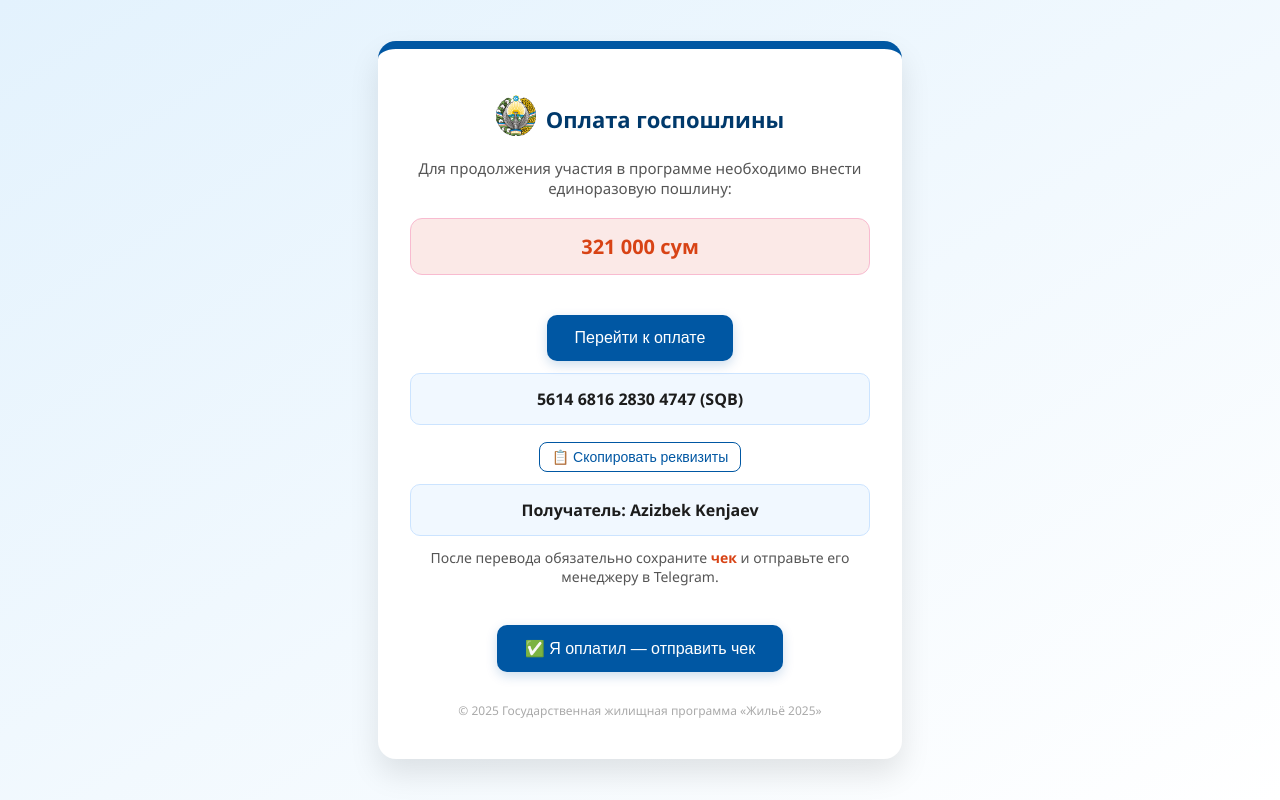
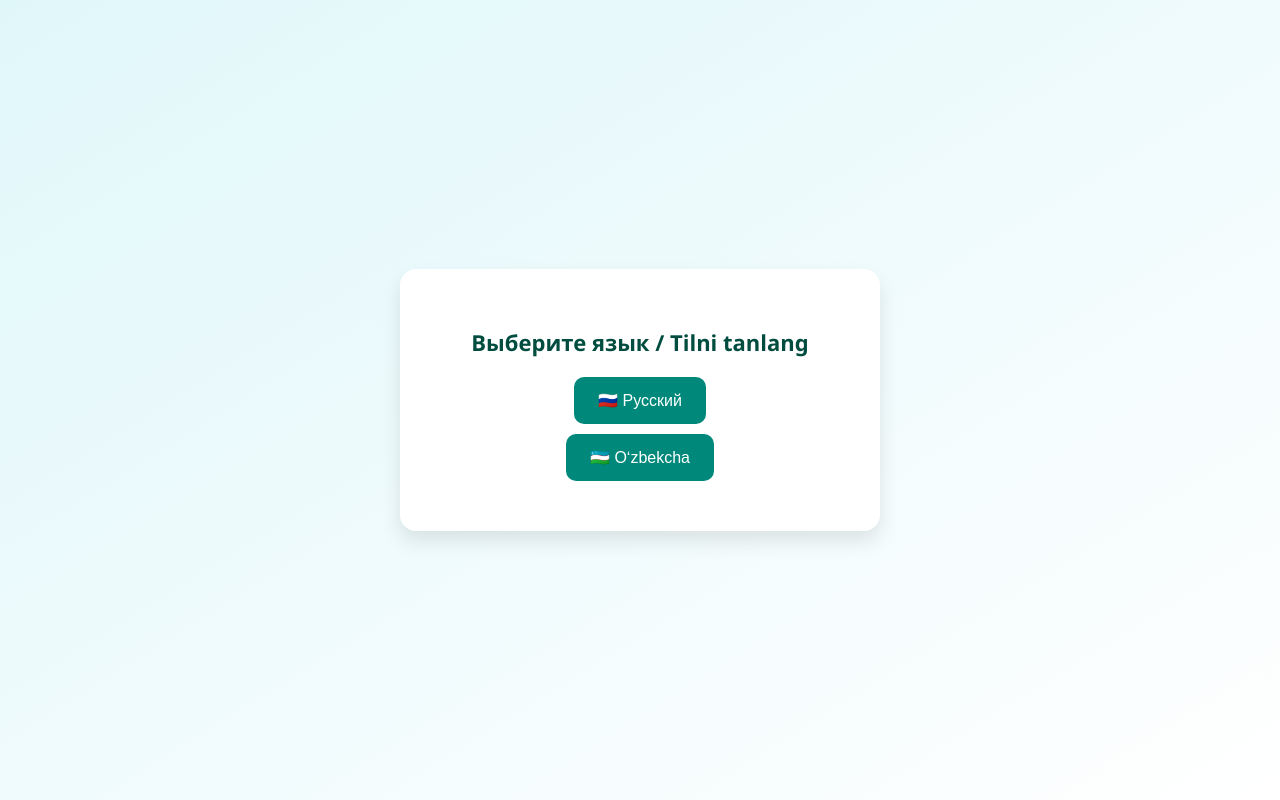
Before and after one commit to estaiazep/test, a plain HTML site: page index.html in a window 1280 px wide. Drawn offline with Linux system fonts and the light colour scheme.

Commit message:
Update index.html

```diff
--- a/index.html
+++ b/index.html
@@ -3,11 +3,11 @@
 <head>
   <meta charset="UTF-8">
   <meta name="viewport" content="width=device-width, initial-scale=1.0">
-  <title>Платёжный центр | Госпошлина</title>
+  <title>Оплата госпошлины</title>
   <style>
     body {
       font-family: 'Segoe UI', sans-serif;
-      background: linear-gradient(to bottom right, #e3f2fd, #ffffff);
+      background: linear-gradient(to bottom right, #e0f7fa, #ffffff);
       margin: 0;
       padding: 0;
       display: flex;
@@ -16,128 +16,109 @@
       min-height: 100vh;
     }
     .container {
-      background: #fff;
-      box-shadow: 0 15px 30px rgba(0,0,0,0.1);
-      border-radius: 18px;
-      padding: 40px 32px;
+      background: #ffffff;
+      padding: 40px 30px;
+      border-radius: 16px;
+      box-shadow: 0 10px 20px rgba(0, 0, 0, 0.1);
+      text-align: center;
+      max-width: 420px;
       width: 100%;
-      max-width: 460px;
-      text-align: center;
-      position: relative;
-      border-top: 8px solid #0057a3;
     }
-    .header {
-      display: flex;
-      align-items: center;
-      justify-content: center;
-      margin-bottom: 16px;
-    }
-    .header img {
-      width: 40px;
-      margin-right: 10px;
-    }
-    h1 {
+    h2 {
       font-size: 22px;
-      color: #00396b;
-      margin-bottom: 8px;
-    }
-    .subtitle {
-      font-size: 15px;
-      color: #555;
+      color: #004d40;
       margin-bottom: 20px;
     }
-    .amount-box {
-      background: #fbe9e7;
-      color: #d84315;
+    .btn-lang, .btn-primary {
+      display: block;
+      background-color: #00897b;
+      color: white;
+      border: none;
+      padding: 14px 24px;
+      margin: 10px auto;
+      font-size: 16px;
+      border-radius: 10px;
+      cursor: pointer;
+      transition: background-color 0.3s;
+    }
+    .btn-lang:hover, .btn-primary:hover {
+      background-color: #00695c;
+    }
+    .section {
+      display: none;
+    }
+    .amount {
       font-size: 20px;
       font-weight: bold;
-      padding: 14px;
-      border-radius: 12px;
-      margin: 10px 0 20px;
-      border: 1px solid #f8bbd0;
-    }
-    .btn-primary {
-      background-color: #0057a3;
-      color: white;
-      border: none;
-      padding: 14px 28px;
-      border-radius: 10px;
-      font-size: 16px;
-      cursor: pointer;
-      transition: background-color 0.3s;
-      margin-top: 20px;
-      box-shadow: 0 4px 12px rgba(0, 87, 163, 0.2);
-    }
-    .btn-primary:hover {
-      background-color: #003f7d;
+      color: #d84315;
+      margin: 20px 0 10px;
     }
     .field-box {
       background: #f1f8ff;
-      padding: 14px;
+      padding: 12px;
       border: 1px solid #cce4ff;
-      border-radius: 10px;
-      margin: 12px 0;
+      border-radius: 8px;
+      margin: 10px 0;
       font-weight: bold;
       color: #1c1c1c;
     }
     .copy-btn {
       margin-top: 5px;
       background: #ffffff;
-      border: 1px solid #0057a3;
-      color: #0057a3;
+      border: 1px solid #00897b;
+      color: #00897b;
       padding: 6px 12px;
       border-radius: 8px;
       cursor: pointer;
       font-size: 14px;
     }
-    .info-text {
-      font-size: 14px;
-      color: #555;
-      margin-top: 12px;
-    }
-    .highlight {
-      font-weight: 600;
-      color: #d84315;
-    }
-    footer {
-      margin-top: 30px;
-      font-size: 12px;
-      color: #aaa;
+    a.btn-primary {
+      text-decoration: none;
+      display: inline-block;
     }
   </style>
 </head>
 <body>
   <div class="container">
-    <div class="header">
-      <img src="IMG_6512.PNG" alt="Emblem">
-      <h1>Оплата госпошлины</h1>
-    </div>
-    <div class="subtitle">Для продолжения участия в программе необходимо внести единоразовую пошлину:</div>
-    <div class="amount-box">321 000 сум</div>
-    <button class="btn-primary" onclick="showPayment()">Перейти к оплате</button>
-
-    <div id="paymentInfo" class="hidden">
-      <div class="field-box" id="cardNumber">5614 6816 2830 4747 (SQB)</div>
-      <button class="copy-btn" onclick="copyToClipboard('cardNumber')">📋 Скопировать реквизиты</button>
-      <div class="field-box">Получатель: Azizbek Kenjaev</div>
-      <div class="info-text">
-        После перевода обязательно сохраните <span class="highlight">чек</span> и отправьте его менеджеру в Telegram.
-        <br><br>
-        <a href="https://t.me/MyGov_manager" target="_blank">
-          <button class="btn-primary">✅ Я оплатил — отправить чек</button>
-        </a>
-      </div>
+    <!-- Language Selection -->
+    <div id="langSelect">
+      <h2>Выберите язык / Tilni tanlang</h2>
+      <button class="btn-lang" onclick="selectLang('ru')">🇷🇺 Русский</button>
+      <button class="btn-lang" onclick="selectLang('uz')">🇺🇿 Oʻzbekcha</button>
     </div>
 
-    <footer>
-      © 2025 Государственная жилищная программа «Жильё 2025»
-    </footer>
+    <!-- Russian Section -->
+    <div id="sectionRu" class="section">
+      <h2>Оплата госпошлины</h2>
+      <p>Для участия в программе необходимо внести:</p>
+      <div class="amount">321 000 сум</div>
+      <div class="field-box" id="cardRu">5614 6816 2830 4747 (SQB)</div>
+      <button class="copy-btn" onclick="copyToClipboard('cardRu')">📋 Скопировать реквизиты</button>
+      <div class="field-box">Получатель: Azizbek Kenjaev</div>
+      <p>После перевода отправьте чек менеджеру в Telegram:</p>
+      <a href="https://t.me/MyGov_manager" class="btn-primary" target="_blank">✅ Я оплатил</a>
+    </div>
+
+    <!-- Uzbek Section -->
+    <div id="sectionUz" class="section">
+      <h2>Davlat boji to‘lovi</h2>
+      <p>Dasturda ishtirok etish uchun quyidagi miqdorda to‘lov talab qilinadi:</p>
+      <div class="amount">321 000 so'm</div>
+      <div class="field-box" id="cardUz">5614 6816 2830 4747 (SQB)</div>
+      <button class="copy-btn" onclick="copyToClipboard('cardUz')">📋 Rekvizitni nusxalash</button>
+      <div class="field-box">Qabul qiluvchi: Azizbek Kenjaev</div>
+      <p>To‘lovdan so‘ng chekni Telegram orqali yuboring:</p>
+      <a href="https://t.me/MyGov_manager" class="btn-primary" target="_blank">✅ To‘lov qildim</a>
+    </div>
   </div>
 
   <script>
-    function showPayment() {
-      document.getElementById('paymentInfo').classList.remove('hidden');
+    function selectLang(lang) {
+      document.getElementById('langSelect').style.display = 'none';
+      if (lang === 'ru') document.getElementById('sectionRu').style.display = 'block';
+      if (lang === 'uz') document.getElementById('sectionUz').style.display = 'block';
     }
+
     function copyToClipboard(id) {
       const el = document.getElementById(id);
       const range = document.createRange();
@@ -146,7 +127,7 @@
       window.getSelection().addRange(range);
       document.execCommand('copy');
       window.getSelection().removeAllRanges();
-      alert('Реквизиты скопированы');
+      alert('Скопировано в буфер обмена');
     }
   </script>
 </body>
```
